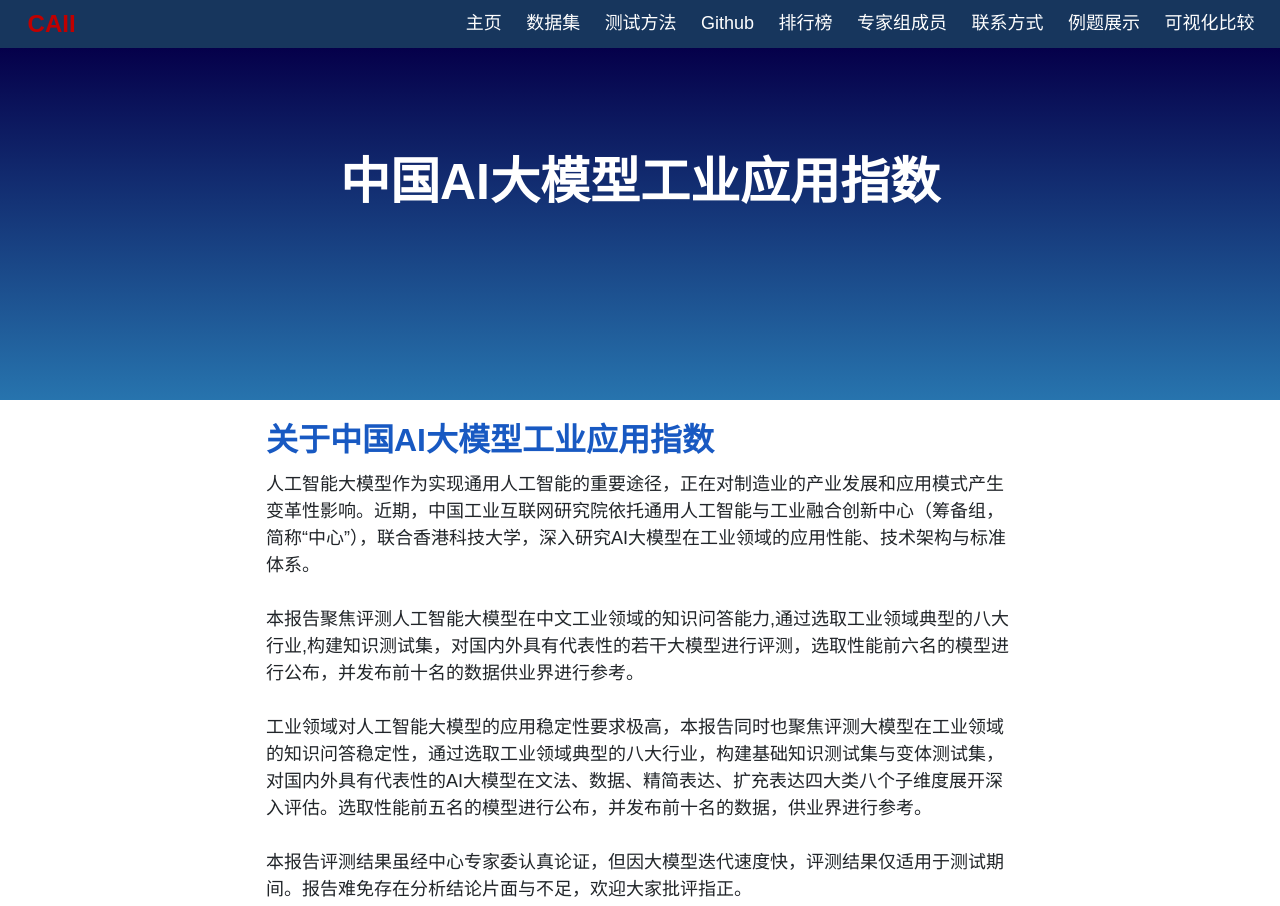
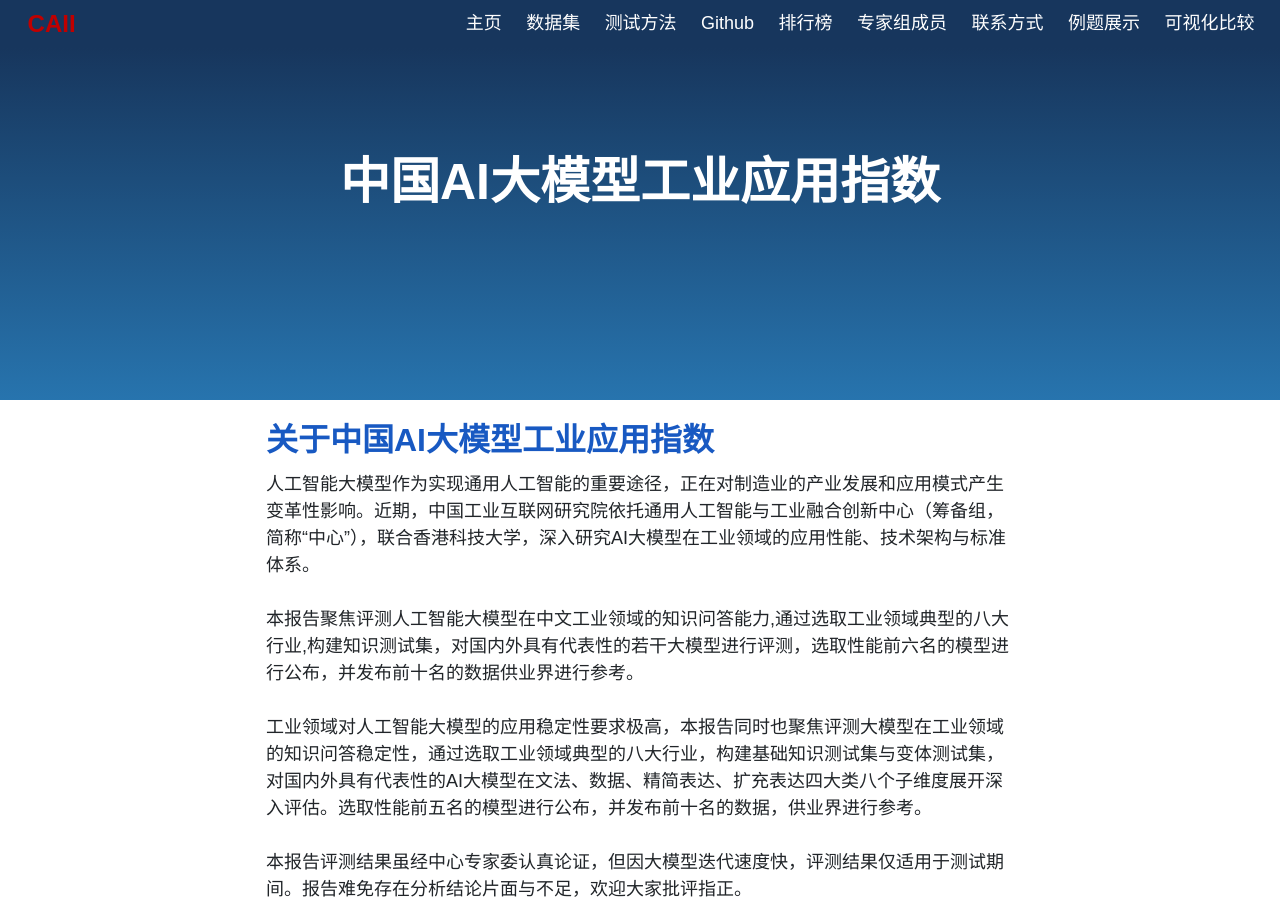
Before and after one commit to winnylyc/winnylyc.github.io, a plain HTML site: page index.html in a window 1280 px wide. Shown: the top 906 px of the page. Drawn offline with Linux system fonts and the light colour scheme; a script that the page names is missing.

```diff
--- a/css/main.css
+++ b/css/main.css
@@ -11,6 +11,7 @@
     --nav-color: #212529;
     --nav-color-light: #353c42;
     --nav-darkblue: #05004a;
+    --caii-darkblue: rgb(23, 54, 93);
 }
 
 html {
@@ -128,7 +129,7 @@ li {
     font-weight: bold;
     color: white;
     /* background: linear-gradient(to bottom, var(--nav-darkblue), var(--UCLA-blue)); */
-    background: linear-gradient(180deg, var(--nav-darkblue), var(--UCLA-blue));
+    background: linear-gradient(180deg, var(--caii-darkblue), var(--UCLA-blue));
     /* background: linear-gradient(, var(--UCLA-darkblue), var(--UCLA-blue) 60%, white); */
 }
 
```
